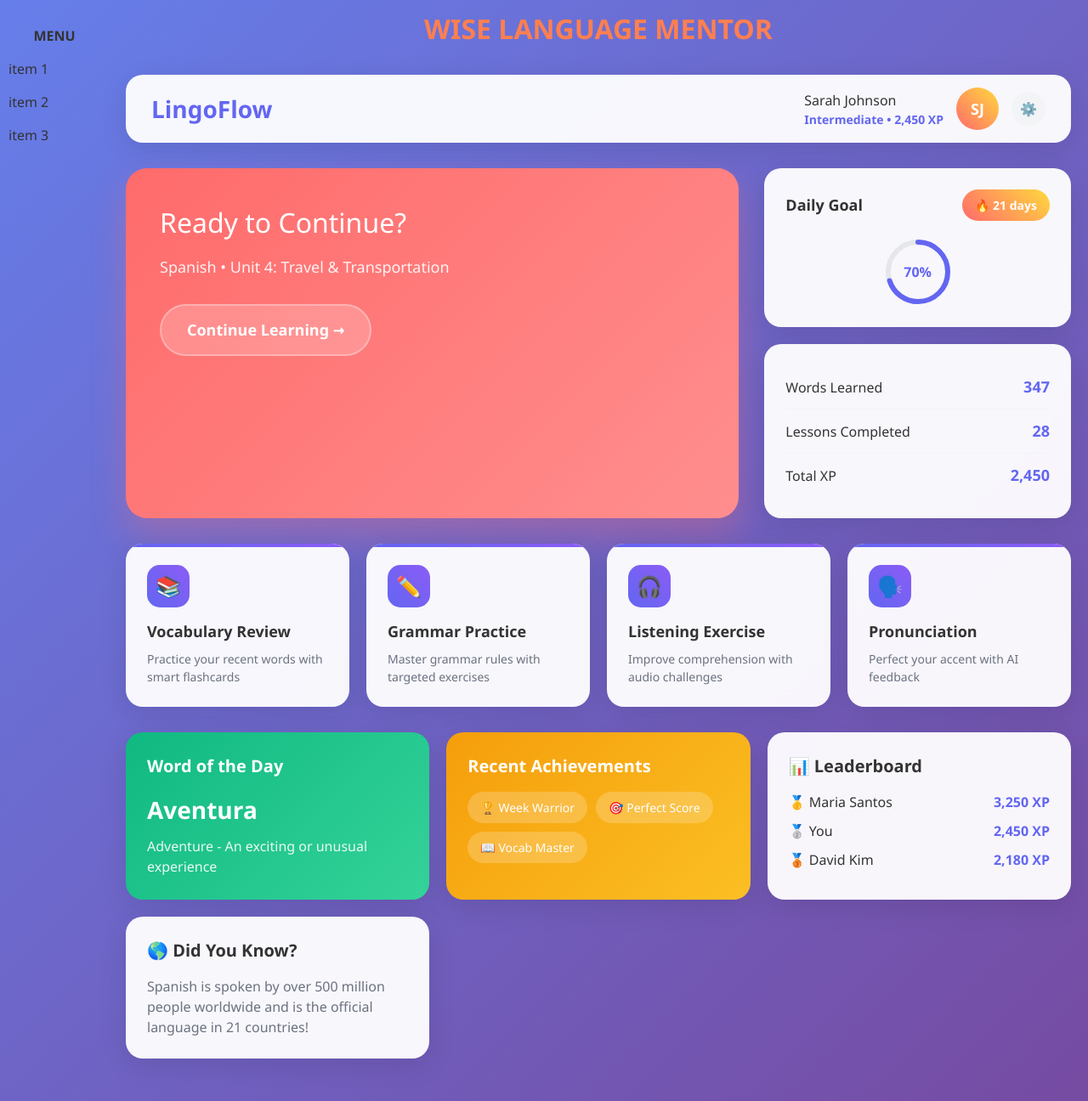
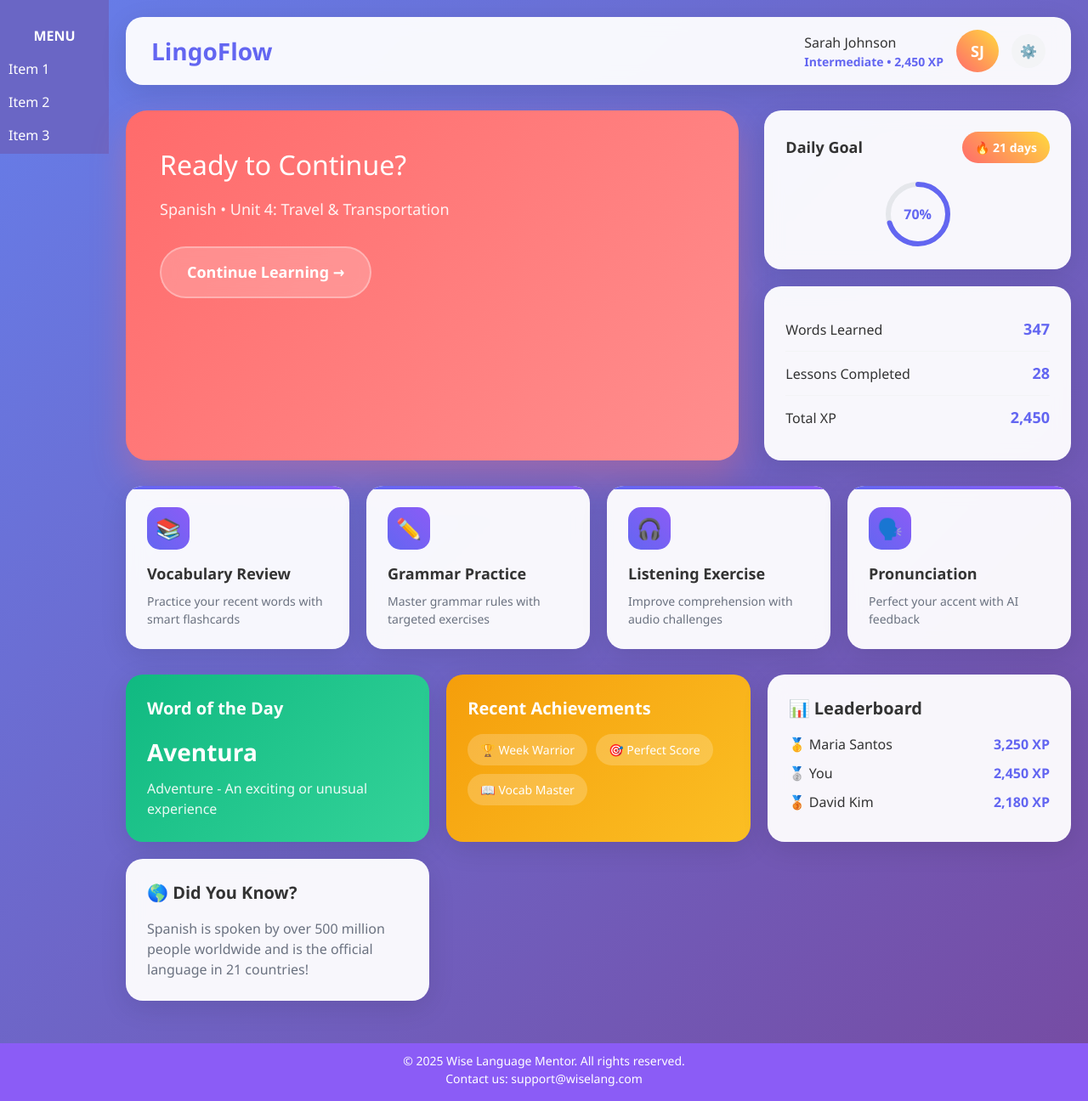
Before and after one commit to Jrod45/learning-app, a React (Vite) app: page / in a window 1280 px wide. Shown: the whole page at 85% size. Built offline with nearby package versions, Linux system fonts and the light colour scheme.

Commit message:
second commit

```diff
--- a/src/App.css
+++ b/src/App.css
@@ -35,3 +35,18 @@
   text-align: center;
   margin: 10px;
 }
+.main-wrapper{
+  display: flex;
+  flex-direction: column;
+}
+/* Styled the footer */
+.footer {
+  background-color: #8b5cf6;
+  color: white;
+  text-align: center;
+  padding: 10px 0;
+  font-size: 14px;
+  position: relative;
+  bottom: 0;
+  width: 100%;
+}
--- a/src/App.jsx
+++ b/src/App.jsx
@@ -1,27 +1,21 @@
-import { useState } from 'react'
 import './App.css'
 import Homepage from './components/homepage'
+import Sidebar from './components/Sidebar'
 
 function App() {
-  const [count, setCount] = useState(0)
-
-  return (
-    <div className='main-container'>
-         <div className="sidebar">
-          <h1 className="sidebar-menu-title">
-                 MENU
-          </h1>
-          <ul className="sidebar-menu-items-list">
-            <li className='sample-item'>item 1</li>
-            <li className='sample-item'>item 2</li>
-            <li className='sample-item'>item 3</li>
-          </ul>
-         </div>
+    return (
+      <div className="main-wrapper">
+        <div className='main-container'>
+         <Sidebar />
          <div className="title-container">
-             <h1 className='main-title'>WISE LANGUAGE MENTOR</h1>
-         <Homepage />
+               <Homepage />
          </div>
     </div>
+      <div className="footer">
+        <p>© 2025 Wise Language Mentor. All rights reserved.</p>
+        <p>Contact us: support@wiselang.com</p>
+      </div>
+  </div>
   )
 }
 
--- /dev/null
+++ b/src/assets/styles/Sidebar.css
@@ -0,0 +1,33 @@
+.sidebar {
+  display: flex;
+  flex-direction: column;
+  align-self: flex-start;
+  padding: 10px;
+  width: 10%;
+  background-color: #6a66c5; /* Matches homepage background */
+  color: white;
+}
+
+.sidebar-menu-title {
+  margin-top: 20px;
+  text-align: center;
+  font-weight: bold;
+  color: white;
+}
+
+.sidebar-menu-items-list {
+  display: flex;
+  flex-direction: column;
+  margin-top: 15px;
+  gap: 15px;
+}
+
+.sample-item {
+  cursor: pointer;
+  color: white;
+  transition: color 0.3s;
+}
+
+.sample-item:hover {
+  color: #e0e0e0; /* Subtle hover effect */
+}
--- /dev/null
+++ b/src/components/Sidebar.jsx
@@ -0,0 +1,16 @@
+import '../assets/styles/Sidebar.css';
+
+const Sidebar = () => {
+  return (
+    <aside className="sidebar">
+      <div className="sidebar-menu-title">MENU</div>
+      <ul className="sidebar-menu-items-list">
+        <li className="sidebar-item">Item 1</li>
+        <li className="sidebar-item">Item 2</li>
+        <li className="sidebar-item">Item 3</li>
+      </ul>
+    </aside>
+  );
+};
+
+export default Sidebar;
--- a/src/index.css
+++ b/src/index.css
@@ -5,3 +5,9 @@
   margin: 0;
   box-sizing: border-box;
 }
+body, html{
+  display: flex;
+  flex-direction: column;
+  background-color: #8b5cf6;
+  min-height: 100vh;
+}
```
